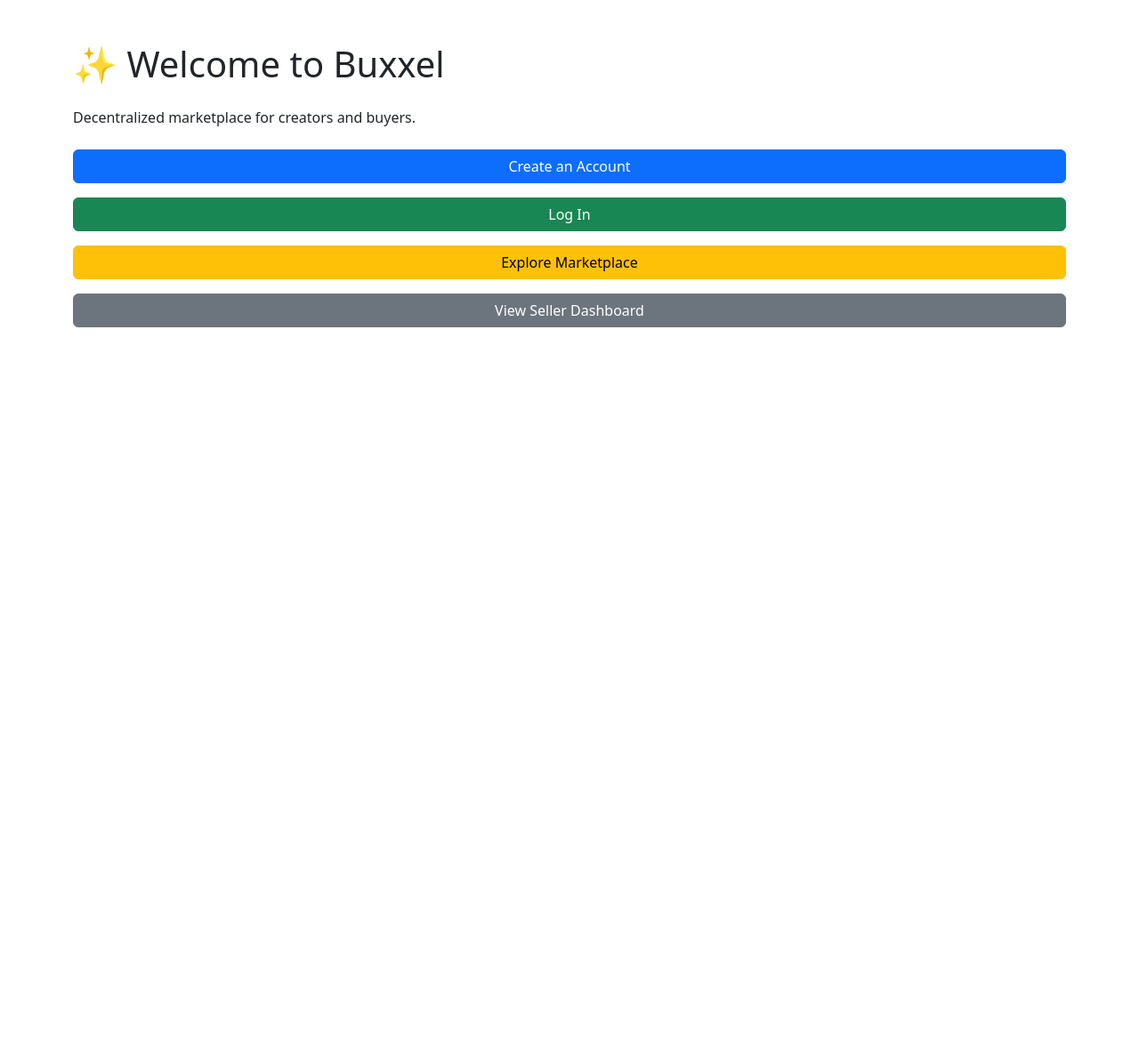
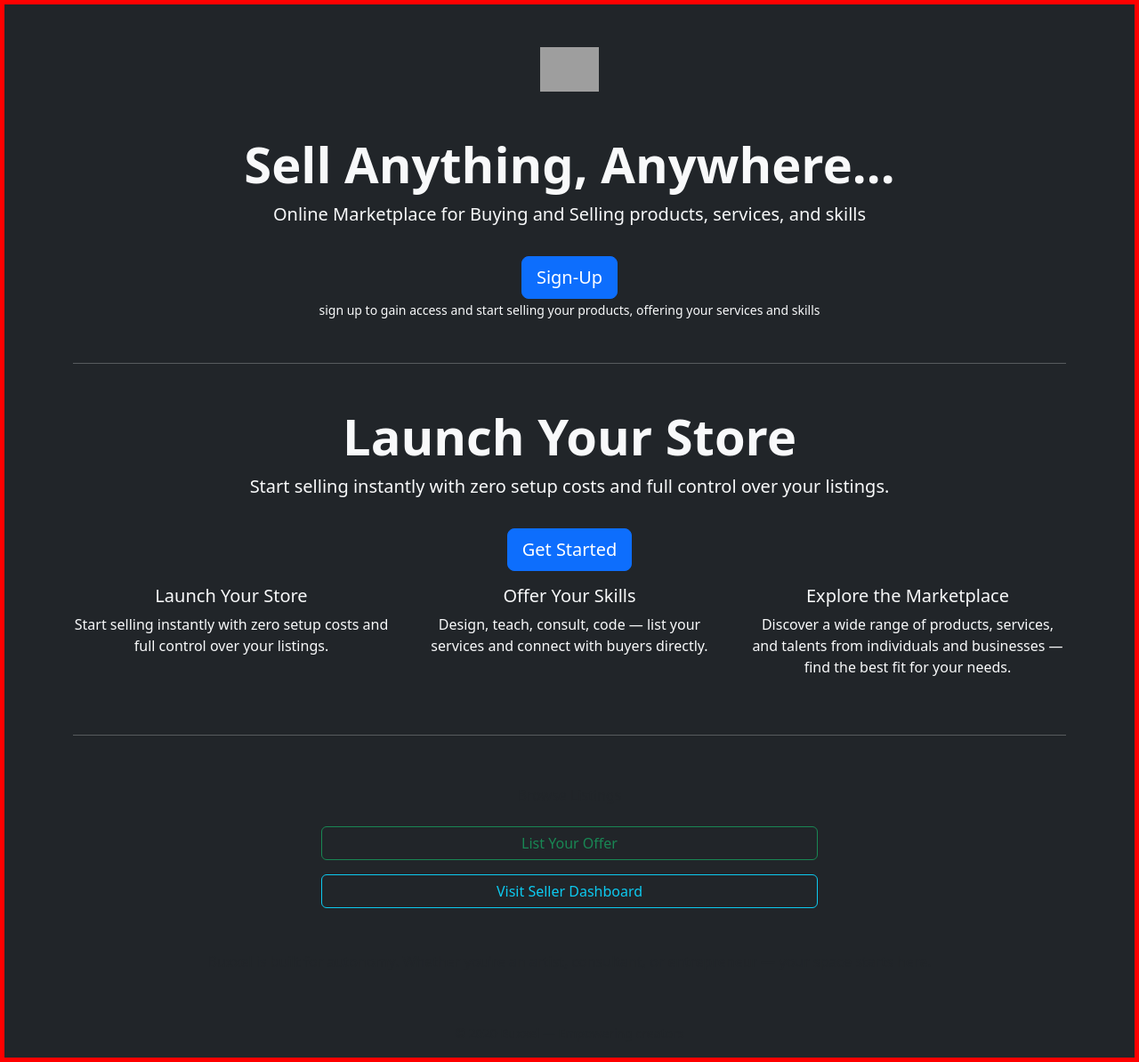
Before and after one commit to nmingosrox/Buxxel, a Flask app: template templates/index.html in a window 1280 px wide. Shown: the whole page at 89% size. Before the commit the page ends 368 px from the top, so only its background shows below. Run offline with Flask 3, Linux system fonts and the light colour scheme; the template is opened without the code that fills it: most values are stand-ins (such as "Sample title", 1, 10 or a date in 2020); grey boxes are pictures that could not be loaded.

Commit message:
Refactor base.html, fix CSS load order, debug hero background

```diff
--- /dev/null
+++ b/static/css/buxxel.css
@@ -0,0 +1,3 @@
+body {
+  border: 5px solid red;
+}
--- a/templates/base.html
+++ b/templates/base.html
@@ -2,14 +2,12 @@
 <html lang="en">
 <head>
   <meta charset="UTF-8">
+  <meta name="viewport" content="width=device-width, initial-scale=1">
   <title>{% block title %}Buxxel Marketplace{% endblock %}</title>
   <link rel="stylesheet" href="https://cdn.jsdelivr.net/npm/bootstrap@5.3.0/dist/css/bootstrap.min.css">
+   <link rel="stylesheet" href="{{ url_for('static', filename='css/buxxel.css') }}">
 </head>
-<body>
-  <nav class="navbar navbar-expand-lg navbar-light bg-light px-3">
-    <a class="navbar-brand" href="/">Buxxel</a>
-  </nav>
-
+<body class="bg-dark text-light" >
   <main class="container py-4">
     {% block content %}
     {% endblock %}
--- a/templates/index.html
+++ b/templates/index.html
@@ -1,18 +1,58 @@
-<!DOCTYPE html>
-<html>
-<head>
-  <title>Welcome to Buxxel</title>
-  <link rel="stylesheet" href="https://cdn.jsdelivr.net/npm/bootstrap@5.3.0/dist/css/bootstrap.min.css">
-</head>
-<body class="container mt-5">
-  <h1 class="mb-4">✨ Welcome to Buxxel</h1>
-  <p>Decentralized marketplace for creators and buyers.</p>
+{% extends "base.html" %}
+{% block title %}Buxxel — Sell Anything, Anywhere{% endblock %}
 
-  <div class="d-grid gap-3 mt-4">
-    <a href="/auth/signup" class="btn btn-primary">Create an Account</a>
-    <a href="/auth/login" class="btn btn-success">Log In</a>
-    <a href="/marketplace/view" class="btn btn-warning">Explore Marketplace</a>
-    <a href="/dashboard/seller/1" class="btn btn-secondary">View Seller Dashboard</a>
+{% block content %}
+<div class="d-flex justify-content-center my-4">
+  <img src="https://ik.imagekit.io/mon8rxoqi/buxxel-high-resolution-logo-transparent.png?updatedAt=1752758123893"
+       alt="Buxxel Logo"
+       height="50">
+</div>
+
+<div class="container mt-5 text-center">
+  <h1 class="display-4 fw-bold">Sell Anything, Anywhere...</h1>
+  <p class="lead">Online Marketplace for Buying and Selling products, services, and skills</p>
+  <a href="/auth/signup" class="btn btn-primary btn-lg mt-3">Sign-Up</a>
+  <br>
+  <small>sign up to gain access and start selling your products, offering your services and skills</small>
+</div>
+
+<hr class="my-5">
+
+<div class="jumbotron jumbotron-fluid text-light d-flex align-items-center" id="hero">
+  <div class="container text-center">
+    <h1 class="display-4 fw-bold">Launch Your Store</h1>
+    <p class="lead">Start selling instantly with zero setup costs and full control over your listings.</p>
+    <a href="/register" class="btn btn-primary btn-lg mt-3">Get Started</a>
   </div>
-</body>
-</html>
+</div>
+
+<div class="row text-center">
+  <div class="col-md-4">
+    <i class="bi bi-shop-window" style="font-size: 2rem;"></i>
+    <h5 class="mt-3">Launch Your Store</h5>
+    <p>Start selling instantly with zero setup costs and full control over your listings.</p>
+  </div>
+  <div class="col-md-4">
+    <i class="bi bi-laptop" style="font-size: 2rem;"></i>
+    <h5 class="mt-3">Offer Your Skills</h5>
+    <p>Design, teach, consult, code — list your services and connect with buyers directly.</p>
+  </div>
+  <div class="col-md-4">
+    <i class="bi bi-boxes" style="font-size: 2rem;"></i>
+    <h5 class="mt-3">Explore the Marketplace</h5>
+    <p>Discover a wide range of products, services, and talents from individuals and businesses — find the best fit for your needs.</p>
+  </div>
+</div>
+
+<hr class="my-5">
+
+<div class="d-grid gap-3 col-md-6 mx-auto">
+  <a href="/marketplace/view" class="btn btn-outline-dark">Browse Listings</a>
+  <a href="/list" class="btn btn-outline-success">List Your Offer</a>
+  <a href="/dashboard/seller/1" class="btn btn-outline-info">Visit Seller Dashboard</a>
+</div>
+
+<footer class="text-center mt-5 text-muted">
+  <p>Buxxel is built for autonomy. Whether you're an artist, consultant, or entrepreneur — your space starts here.</p>
+</footer>
+{% endblock %}
--- /dev/null
+++ b/templates/test.html
@@ -0,0 +1,6 @@
+<style>
+body {
+background-image: url('https://ik.imagekit.io/mon8rxoqi/andy-hermawan-uFdCDgnoNVI-unsplash.jpg?updatedAt=1752761309892');
+}
+</style>
+<body></body>
```
